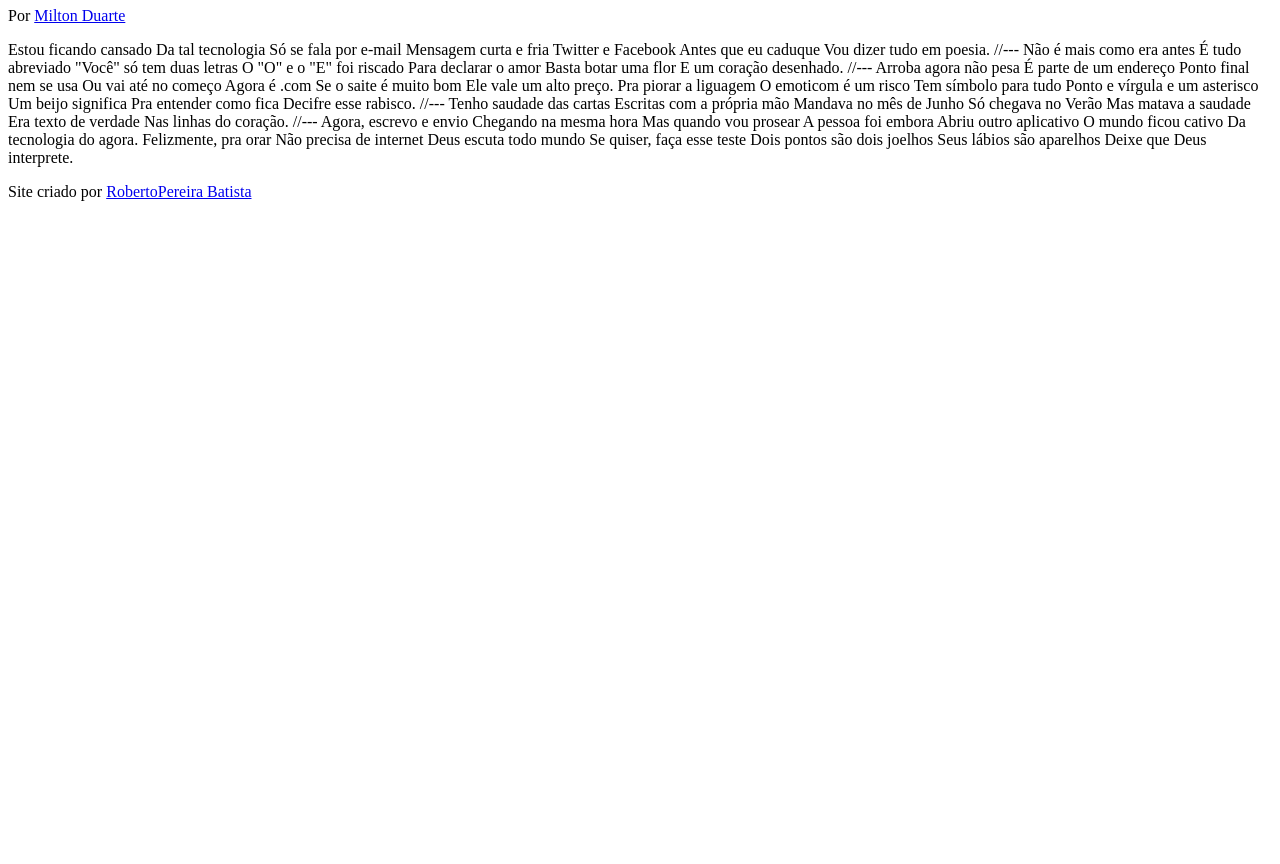
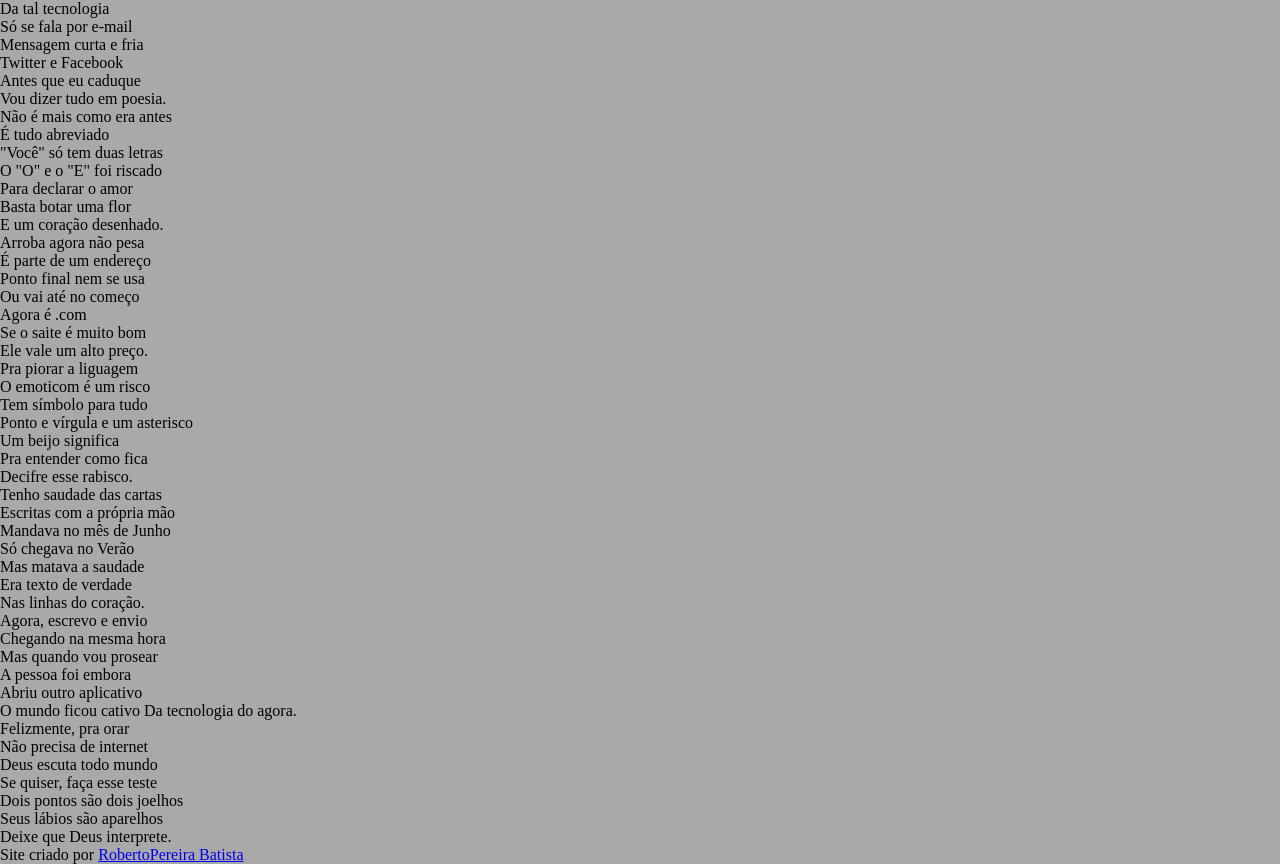
Before and after one commit to ROBERTOPEREIRABATISTA/html-css, a plain HTML site: page desafios/d-12/index.html in a window 1280 px wide. Shown: the part 73-937 px from the top of the page. Before the commit the page ends 800 px from the top, so only its background shows below. Drawn offline with Linux system fonts and the light colour scheme.

Commit message:
atualizei stilo

```diff
--- /dev/null
+++ b/desafios/d-12/estilo/style.css
@@ -0,0 +1,11 @@
+@charset "UTF-8";
+
+*{
+margin: 0px;
+padding: 0px;
+
+}
+html, body{
+    min-height: 100vh;
+    background-color: darkgrey;
+}
--- a/desafios/d-12/index.html
+++ b/desafios/d-12/index.html
@@ -4,6 +4,7 @@
     <meta charset="UTF-8">
     <meta name="viewport" content="width=device-width, initial-scale=1.0">
     <title>Cordel Moderno</title>
+    <link rel="stylesheet" href="estilo/style.css">
 </head>
 <body>
 
@@ -13,69 +14,89 @@
 
        </header>
 
-    Estou ficando cansado
-    Da tal tecnologia
-    Só se fala por e-mail
-    Mensagem curta e fria
-    Twitter e Facebook
-    Antes que eu caduque
-    Vou dizer tudo em poesia.
+    <section class="normal">
+        <p>
+            Estou ficando cansado <br>
+            Da tal tecnologia <br>
+            Só se fala por e-mail <br>
+            Mensagem curta e fria <br>
+            Twitter e Facebook <br>
+            Antes que eu caduque <br>
+            Vou dizer tudo em poesia.
+        </p>
+    </section>
 
-    //---
 
-    Não é mais como era antes
-    É tudo abreviado
-    "Você" só tem duas letras
-    O "O" e o "E" foi riscado
-    Para declarar o amor
-    Basta botar uma flor
-    E um coração desenhado.
 
-    //---
+    <section class="imagem" >
+        <p>
+            Não é mais como era antes <br>
+            É tudo abreviado <br>
+            "Você" só tem duas letras <br>
+            O "O" e o "E" foi riscado <br>
+            Para declarar o amor <br>
+            Basta botar uma flor <br>
+            E um coração desenhado.
+        </p>
+    </section>
 
-    Arroba agora não pesa
-    É parte de um endereço
-    Ponto final nem se usa
-    Ou vai até no começo
-    Agora é .com
-    Se o saite é muito bom
-    Ele vale um alto preço.
 
-    Pra piorar a liguagem
-    O emoticom é um risco
-    Tem símbolo para tudo
-    Ponto e vírgula e um asterisco
-    Um beijo significa
-    Pra entender como fica
-    Decifre esse rabisco.
+    <section class="normal">
+        <p>
+            Arroba agora não pesa <br>
+            É parte de um endereço <br>
+            Ponto final nem se usa <br>
+            Ou vai até no começo <br>
+            Agora é .com <br>
+            Se o saite é muito bom <br>
+            Ele vale um alto preço. <br>
+        </p>
 
-    //---
+        <p>
+            Pra piorar a liguagem <br>
+            O emoticom é um risco <br>
+            Tem símbolo para tudo <br>
+            Ponto e vírgula e um asterisco <br>
+            Um beijo significa <br>
+            Pra entender como fica <br>
+            Decifre esse rabisco.
+        </p>
+    </section>
 
-    Tenho saudade das cartas
-    Escritas com a própria mão
-    Mandava no mês de Junho
-    Só chegava no Verão
-    Mas matava a saudade
-    Era texto de verdade
-    Nas linhas do coração.
+    <section class="imagem">
+        <p>
+            Tenho saudade das cartas <br>
+            Escritas com a própria mão <br>
+            Mandava no mês de Junho <br>
+            Só chegava no Verão <br>
+            Mas matava a saudade <br>
+            Era texto de verdade <br>
+            Nas linhas do coração.
+        </p>
+    </section>
 
-    //---
+    <section class="normal">
+        <p>
+            Agora, escrevo e envio <br>
+            Chegando na mesma hora <br>
+            Mas quando vou prosear <br>
+            A pessoa foi embora <br>
+            Abriu outro aplicativo <br>
+            O mundo ficou cativo
+            Da tecnologia do agora. <br>
+        </p>
 
-    Agora, escrevo e envio
-    Chegando na mesma hora
-    Mas quando vou prosear
-    A pessoa foi embora
-    Abriu outro aplicativo
-    O mundo ficou cativo
-    Da tecnologia do agora.
+        <p>
+            Felizmente, pra orar <br>
+            Não precisa de internet <br>
+            Deus escuta todo mundo <br>
+            Se quiser, faça esse teste <br>
+            Dois pontos são dois joelhos <br>
+            Seus lábios são aparelhos <br>
+            Deixe que Deus interprete.
+        </p>
+    </section>
 
-    Felizmente, pra orar
-    Não precisa de internet
-    Deus escuta todo mundo
-    Se quiser, faça esse teste
-    Dois pontos são dois joelhos
-    Seus lábios são aparelhos
-    Deixe que Deus interprete.
     <footer>
         <p>Site criado por <a href="github.com/RobertoPereirabatista" target="_blank">RobertoPereira Batista</p></a>
 
```
